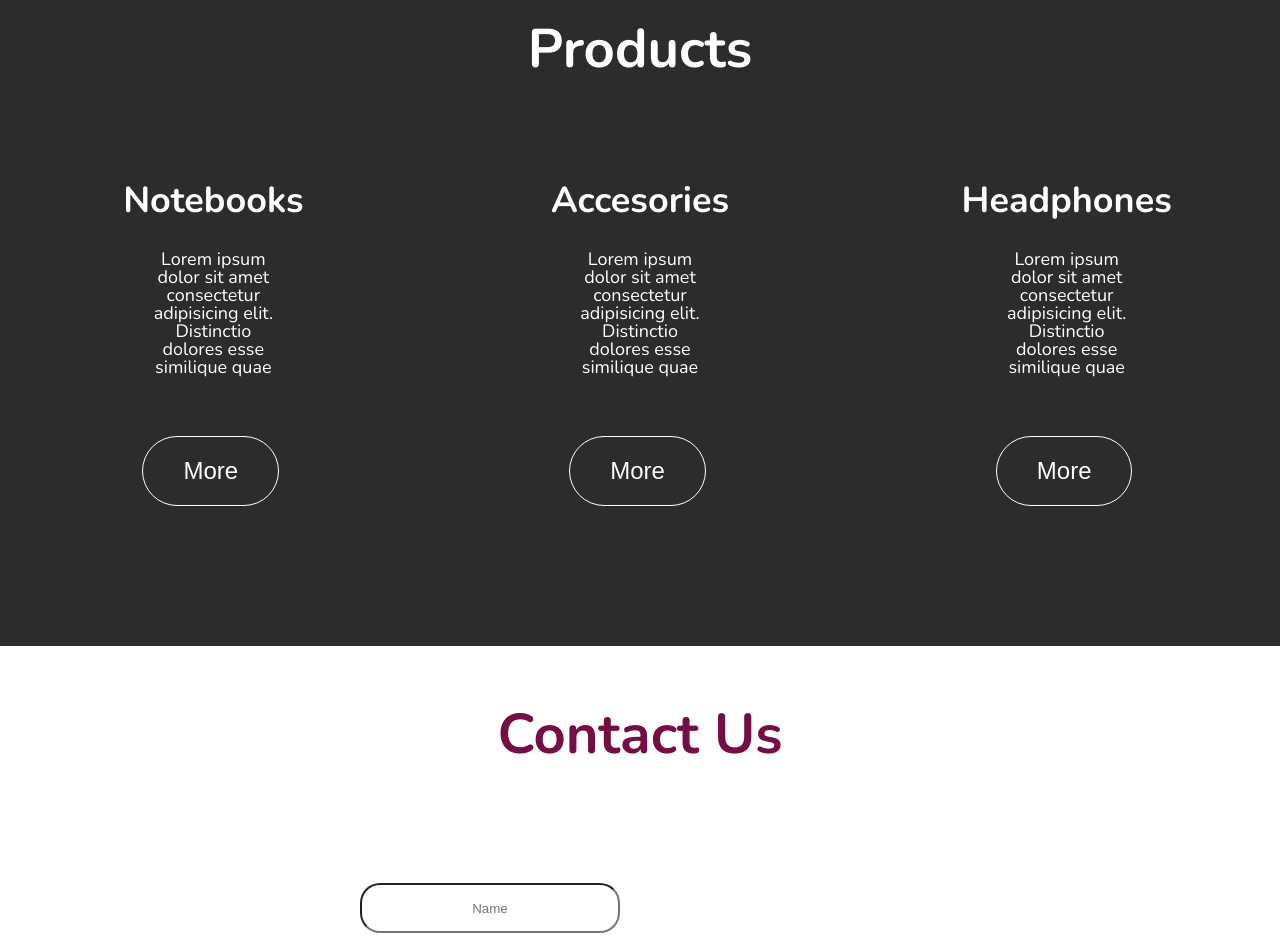
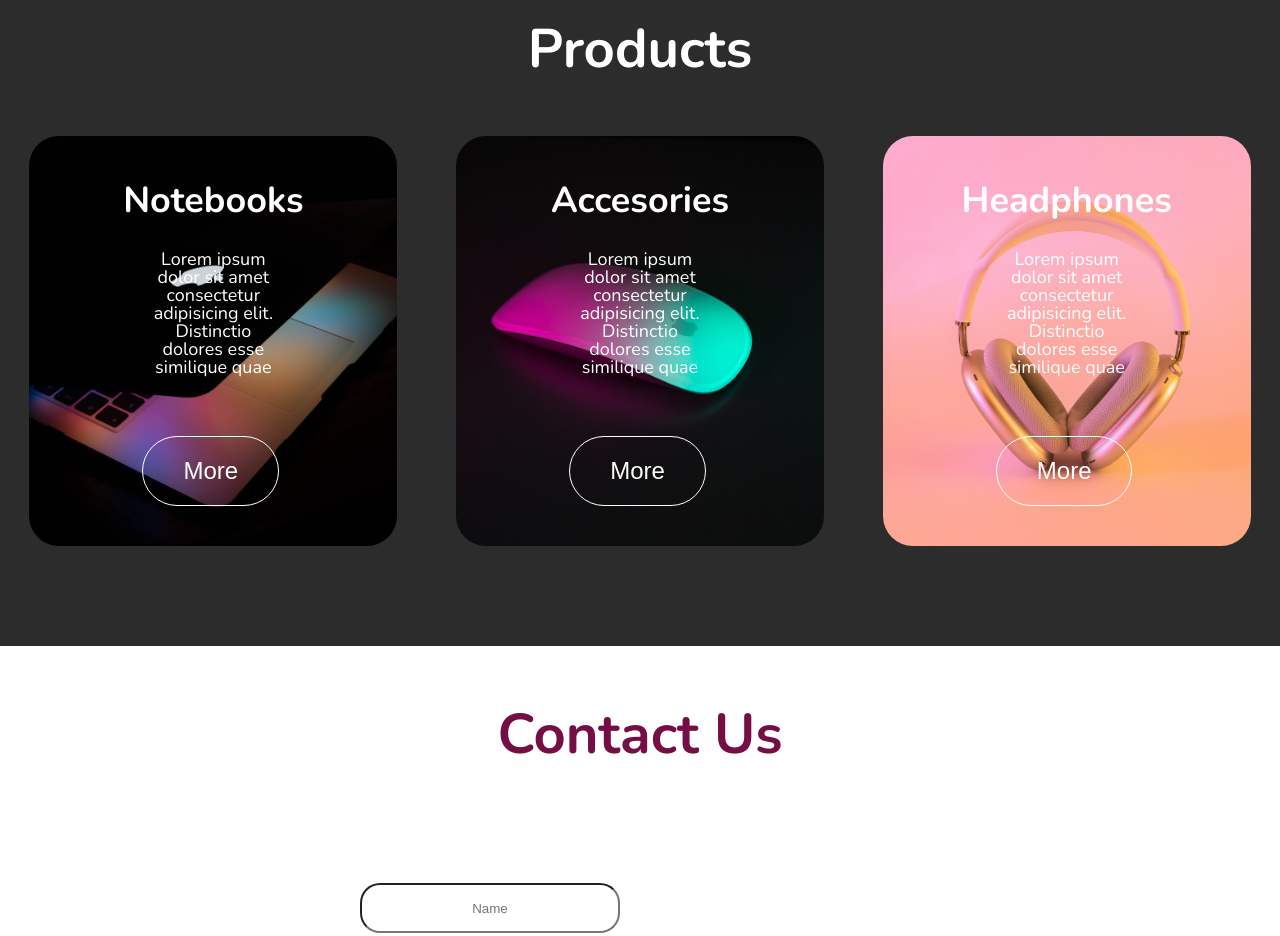
Before and after one commit to flowdeveloping/tecnostore, a plain HTML site: page index.html in a window 1280 px wide. Shown: the part 1100-2036 px from the top of the page. Drawn offline with nearby package versions, Linux system fonts and the light colour scheme; grey boxes are pictures that could not be loaded.

Commit message:
cambiocartaimg
cambiocartaimg

```diff
--- a/css/style.css
+++ b/css/style.css
@@ -155,20 +155,20 @@ color: #353535;
 }
 
 .carta:first-child {
-background-image: url(img/Notebook/notebookmac.jpg);
+background-image: url(../img/Notebook/notebookmac.jpg);
 border-radius: 30px;
 
 
 }
 
 .carta:nth-child(2) {
-    background-image: url(img/Accesorios/mouseapple1.jpg);
+    background-image: url(../img/Accesorios/mouseapple1.jpg);
     border-radius: 30px;
 
 }
 
 .carta:nth-child(3) {
-    background-image: url(img/Auricular/newairpod.jpg);
+    background-image: url(../img/Auricular/newairpod.jpg);
     border-radius: 30px;
 
 }
```
